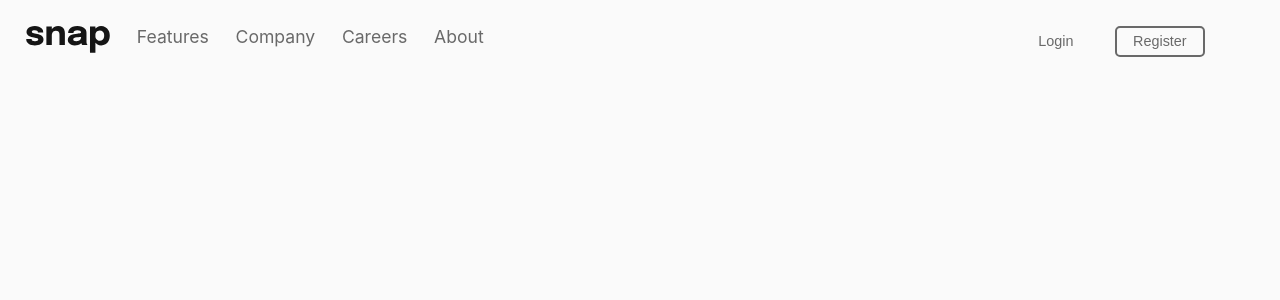
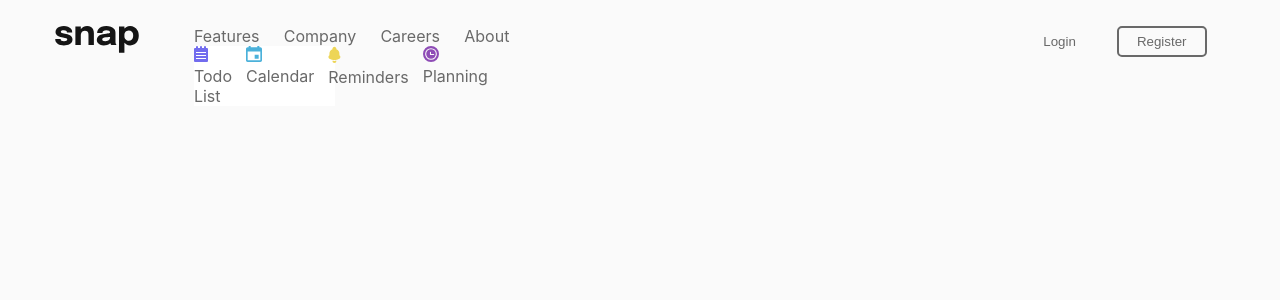
Before and after one commit to Reda-Hammada/snap-app, a React (Create React App) app: page / in a window 1280 px wide. Both pictures are taken after a click on the item "Features". Shown: the top 300 px of the page. Built offline with nearby package versions, Linux system fonts and the light colour scheme.

Commit message:
toggle features to show and hide the container

```diff
--- a/src/App.css
+++ b/src/App.css
@@ -16,7 +16,6 @@
 }
 
 body{
-  font-size: 1.1rem;
   background-color: var(--Almost-White);
   user-select: none;
 
--- a/src/App.js
+++ b/src/App.js
@@ -1,5 +1,6 @@
 import './App.css';
 import './components/Header.css'
+import './components/Features.css';
 import Header from './components/Header';
 
 function App() {
--- a/src/components/Company.jsx
+++ b/src/components/Company.jsx
@@ -1,9 +1,12 @@
 import React from 'react'
 
 function Company() {
+
   return (
+
     <div>Company</div>
-  )
+
+    )
 }
 
 export default Company
--- a/src/components/Features.css
+++ b/src/components/Features.css
@@ -5,3 +5,15 @@
     --Almost-Black: hsl(0, 0%, 8%);
 
   }
+
+
+  .features_list_container {
+
+    position: absolute;
+    width: 11%;
+    background-color: #fff;
+  }
+
+
+  .features_list_container ul li {
+  }
--- a/src/components/Features.jsx
+++ b/src/components/Features.jsx
@@ -1,20 +1,55 @@
 import React,{useState} from 'react'
+import Todo from '../images/icon-todo.svg';
+import Calendar from '../images/icon-calendar.svg';
+import Reminders from '../images/icon-reminders.svg';
+import Planning from '../images/icon-planning.svg';
 
 function Features() {
 
   const [toggle,setToggle] = useState(false);
 
+  const show = ()=>{
+
+    setToggle(!toggle);
+
+  }
+
+  const hide = () => {
+
+    setToggle(!toggle);
+  }
+
+
+
+
+
+
+
   return (
     <div className='Features_container'>
-        <p>Features </p>
-        <div>
+        <p onMouseOver={show}
+           onMouseOut={hide}>Features</p>
+
+        <div className='features_list_container'>
          {toggle ?(
 
           <ul>
-            <li>hahah</li>
-            <li></li>
-            <li></li>
-            <li></li>
+            <li>
+              <img src={Todo} alt={'todo icon'} />
+              Todo List
+            </li>
+            <li>
+            <img src={Calendar} alt={'todo icon'} />
+            Calendar
+            </li>
+            <li>
+            <img src={Reminders} alt={'todo icon'} />
+               Reminders
+            </li>
+            <li>
+            <img src={Planning} alt={'todo icon'} />
+              Planning
+            </li>
           </ul>
          )
          :null}
--- a/src/components/Header.css
+++ b/src/components/Header.css
@@ -21,7 +21,7 @@
   .logo_list_container {
 
     display: flex;
-    width: 35%;
+    width: 40%;
     justify-content: space-evenly;
   }
 
@@ -48,7 +48,7 @@
 
   .button_container {
 
-    width: 65%;
+    width: 60%;
     display: flex;
     margin-right: 4%;
     justify-content: flex-end;
@@ -62,7 +62,6 @@
     background-color: var(--Almost-Whiae);
     cursor: pointer;
     width: 70px;
-    font-size: 0.9rem;
 
 
   }
@@ -76,7 +75,6 @@
     background-color: var(--Almost-Whiae);
     cursor: pointer;
     width: 90px;
-    font-size: 0.9rem;
     -webkit-border-radius: 5px;
     -moz-border-radius: 5px;
     -ms-border-radius: 5px;
@@ -96,3 +94,6 @@
 
     color:var(--Almost-Black);
 }
+
+
+/* navbar ends */
--- a/src/components/Header.jsx
+++ b/src/components/Header.jsx
@@ -1,7 +1,7 @@
-import React from 'react';
+import React from 'react'
 import Logo from '../images/logo.svg'
-import Features from './Features';
-import Company from './Company';
+import Features from './Features'
+import Company from './Company'
 
 
 function Header() {
```
